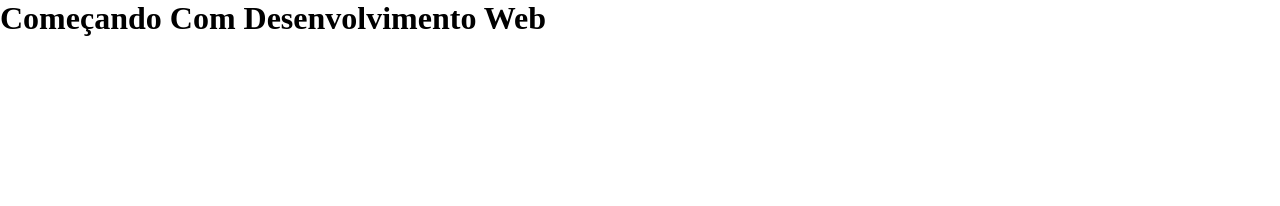
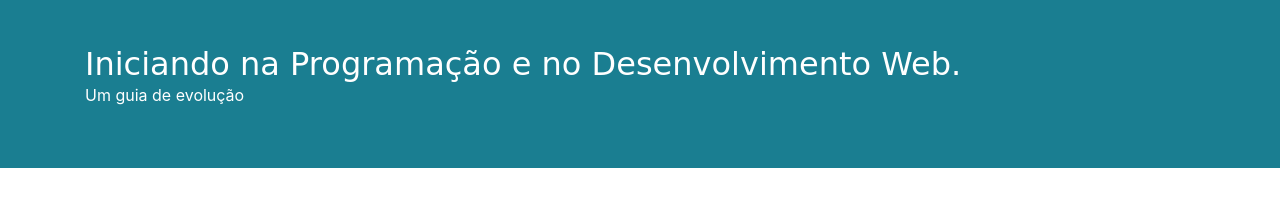
Before and after one commit to Antonio-AF/GuiaDeEstudos, a plain HTML site: page index.html in a window 1280 px wide. Drawn offline with nearby package versions, Linux system fonts and the light colour scheme.

Commit message:
Estrutura do Site

```diff
--- a/css/style.css
+++ b/css/style.css
@@ -1,5 +1,28 @@
 * {
-    padding: 0;
     margin: 0;
-    background-color: #FFFFFF;
 }
+
+@import url('https://fonts.googleapis.com/css2?family=Permanent+Marker&display=swap');
+
+.container {
+    width: 1170px;
+}
+
+.container {
+    padding-right: 15px;
+    padding-left: 15px;
+    margin-right: auto;
+    margin-left: auto;
+}
+
+.info-title {
+    padding: 45px 0px 45px 0px;
+    text-decoration: solid;
+    color: #fff;
+}
+
+.info-title h2 {
+    font-family: 'Permanent Marker', cursive;
+    margin-bottom: 0px;
+
+}
--- a/index.html
+++ b/index.html
@@ -7,12 +7,27 @@
     <title>Guia de Estudos</title>
     <link rel="stylesheet" href="css/style.css">
     <link href="js/scripts.js">
+    <!-- Latest compiled and minified CSS -->
+    <link rel="stylesheet" href="https://maxcdn.bootstrapcdn.com/bootstrap/4.5.2/css/bootstrap.min.css">
+
 </head>
 <body>
 
     <div class="study-page">
 
-        <header class="study-page-datails">
+        <header class="study-page-datails" style='background-color: #1A7E91;'>
+
+            <div class="container" >
+                <div class="info-title">
+                    <div class="text-title">
+                        <h2>Iniciando na Programação e no Desenvolvimento Web.</h2>
+                        <p>Um guia de evolução</p>
+                    </div>
+                </div>
+            </div>
+            <div class="menu-header">
+
+            </div>
 
         </header>
 
@@ -23,7 +38,5 @@
         <footer></footer>
     </div>
 
-    <h1>Começando Com Desenvolvimento Web</h1>
-
 </body>
 </html>
```
